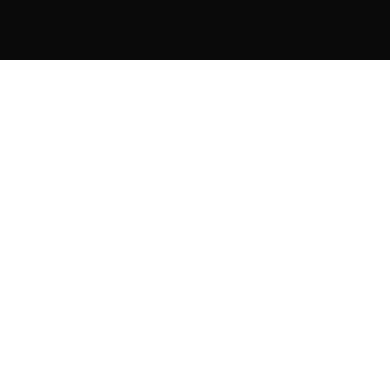
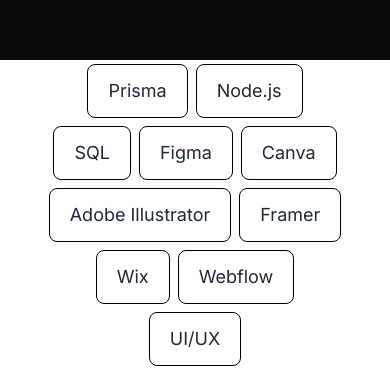
Before and after one commit to Susmita-Dey/portfolio, a Next.js app: page / in a window 390 px wide. Shown: the part 1628-1997 px from the top of the page. Before the commit the page ends 896 px from the top, so only its background shows below. Built offline with nearby package versions, Linux system fonts and the light colour scheme.

Commit message:
Add Skills and experience section

```diff
--- a/package.json
+++ b/package.json
@@ -33,7 +33,10 @@
     "react-countup": "^6.5.3",
     "react-dom": "^18",
     "react-hook-form": "^7.51.4",
+    "react-icons": "^5.2.1",
+    "react-intersection-observer": "^9.10.2",
     "react-resizable-panels": "^2.0.19",
+    "react-vertical-timeline-component": "^3.6.0",
     "tailwind-merge": "^2.3.0",
     "tailwindcss-animate": "^1.0.7",
     "zod": "^3.23.8"
@@ -42,6 +45,7 @@
     "@types/node": "^20",
     "@types/react": "^18",
     "@types/react-dom": "^18",
+    "@types/react-vertical-timeline-component": "^3.3.6",
     "eslint": "^8",
     "eslint-config-next": "14.2.3",
     "postcss": "^8",
--- a/src/app/page.tsx
+++ b/src/app/page.tsx
@@ -1,5 +1,7 @@
+import ExperienceSection from "@/components/ExperienceSection";
 import HeroSection from "@/components/HeroSection";
 import LogoSlider from "@/components/LogoSlider";
+import SkillsSection from "@/components/SkillsSection";
 
 const HomePage = () => {
   return (
@@ -8,6 +10,8 @@
       <section className="flex flex-col">
         <LogoSlider />
       </section>
+      <SkillsSection />
+      <ExperienceSection />
     </section>
   );
 };
--- /dev/null
+++ b/src/components/ExperienceSection.tsx
@@ -0,0 +1,36 @@
+"use client";
+
+import React, { useRef } from "react";
+import {
+  VerticalTimeline,
+  VerticalTimelineElement,
+} from "react-vertical-timeline-component";
+import "react-vertical-timeline-component/style.min.css";
+import { experiencesData } from "@/lib/data";
+import { useTheme } from "next-themes";
+import { useInView } from "framer-motion";
+
+export default function ExperienceSection() {
+  const { theme } = useTheme();
+  const ref = useRef(null);
+  const isInView = useInView(ref);
+
+  return (
+    <section id="experience" ref={ref} className="scroll-mt-28 my-28 sm:mb-40">
+      <h2 className="text-3xl text-center font-bold my-10">My Experience</h2>
+      <VerticalTimeline lineColor="">
+        {experiencesData.map((item, index) => (
+          <React.Fragment key={index}>
+            <VerticalTimelineElement date={item.date} icon={item.icon}>
+              <h3 className="font-semibold capitalize">{item.title}</h3>
+              <p className="font-normal !mt-0">{item.location}</p>
+              <p className="!mt-1 !font-normal text-gray-700 dark:text-white/75">
+                {item.description}
+              </p>
+            </VerticalTimelineElement>
+          </React.Fragment>
+        ))}
+      </VerticalTimeline>
+    </section>
+  );
+}
--- a/src/components/SkillsSection.tsx
+++ b/src/components/SkillsSection.tsx
@@ -1,9 +1,52 @@
-import React from 'react'
+"use client";
+
+import React, { useRef } from "react";
+import { skillsStack } from "@/lib/data";
+import { motion, useInView } from "framer-motion";
+
+const fadeInAnimationVariants = {
+  initial: {
+    opacity: 0,
+    y: 100,
+  },
+  animate: (index: number) => ({
+    opacity: 1,
+    y: 0,
+    transition: {
+      delay: 0.05 * index,
+    },
+  }),
+};
 
 const SkillsSection = () => {
+  const ref = useRef(null);
+  const isInView = useInView(ref);
+
   return (
-    <div>SkillsSection</div>
-  )
-}
+    <section
+      ref={ref}
+      className="mb-28 max-w-[53rem] scroll-mt-28 text-center sm:mb-40"
+    >
+      <h2 className="text-3xl font-bold mb-10">My Skills</h2>
+      <ul className="flex flex-wrap justify-center gap-2 text-lg text-gray-800">
+        {skillsStack.map((skill, index) => (
+          <motion.li
+            className="bg-white border-black border-[1.5px] rounded-lg px-5 py-3 dark:bg-white/10 dark:text-white/80"
+            key={index}
+            variants={fadeInAnimationVariants}
+            initial="initial"
+            whileInView="animate"
+            viewport={{
+              once: true,
+            }}
+            custom={index}
+          >
+            {skill}
+          </motion.li>
+        ))}
+      </ul>
+    </section>
+  );
+};
 
-export default SkillsSection
+export default SkillsSection;
--- /dev/null
+++ b/src/email/contactFormEmail.tsx
@@ -0,0 +1,7 @@
+import React from "react";
+
+const contactFormEmail = () => {
+  return <div>contactFormEmail</div>;
+};
+
+export default contactFormEmail;
--- /dev/null
+++ b/src/lib/data.ts
@@ -0,0 +1,61 @@
+import React from "react";
+import { CgWorkAlt } from "react-icons/cg";
+import { FaReact } from "react-icons/fa";
+import { LuGraduationCap } from "react-icons/lu";
+
+export const skillsStack = [
+  "HTML",
+  "CSS",
+  "JavaScript",
+  "TypeScript",
+  "Java",
+  "C",
+  "C++",
+  "Python",
+  "React.js",
+  "React Native",
+  "Redux",
+  "GraphQL",
+  "GSAP",
+  "Framer Motion",
+  "Shadcn-UI",
+  "Next.js",
+  "Tailwind CSS",
+  "Bootstrap",
+  "Kotlin",
+  "Django",
+  "Flask",
+  "Selenium",
+  "MongoDB",
+  "Appwrite",
+  "Supabase",
+  "Prisma",
+  "Node.js",
+  "SQL",
+  "Figma",
+  "Canva",
+  "Adobe Illustrator",
+  "Framer",
+  "Wix",
+  "Webflow",
+  "UI/UX",
+];
+
+export const experiencesData = [
+  {
+    title: "Student",
+    location: "Coimbatore,India",
+    description:
+      "Successfully navigating through the dynamic academic landscape at Kikani Vidhya Mandir, I triumphantly completed both 11th and 12th grades, embodying a commitment to excellence and a passion for lifelong learning.",
+    icon: React.createElement(LuGraduationCap),
+    date: "2021 - 2023",
+  },
+  {
+    title: "College Student",
+    location: "VIT Chennai",
+    description:
+      "I'm now a Student Pursuing a Bachelor's degree in Computer Science Engineering at Vellore Institute of Technology, Chennai, frontend developer working as a freelancer. My stack includes React, Next.js, TypeScript, Tailwind, Prisma , Redux, Next Auth. I'm open to freelancing opportunities.",
+    icon: React.createElement(LuGraduationCap),
+    date: "2024 - present",
+  },
+];
```
Also changed, not shown: src/data/LOGOS.js (deleted, +0 -13 lines), 1 other file (tests, documents, lock files or other folders).
